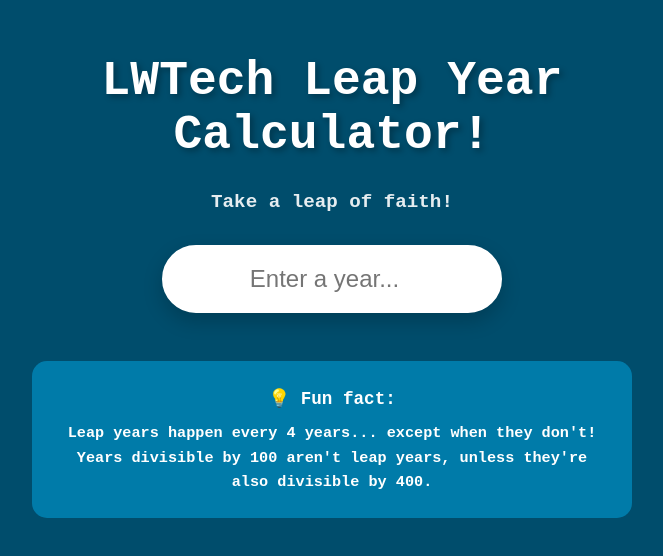
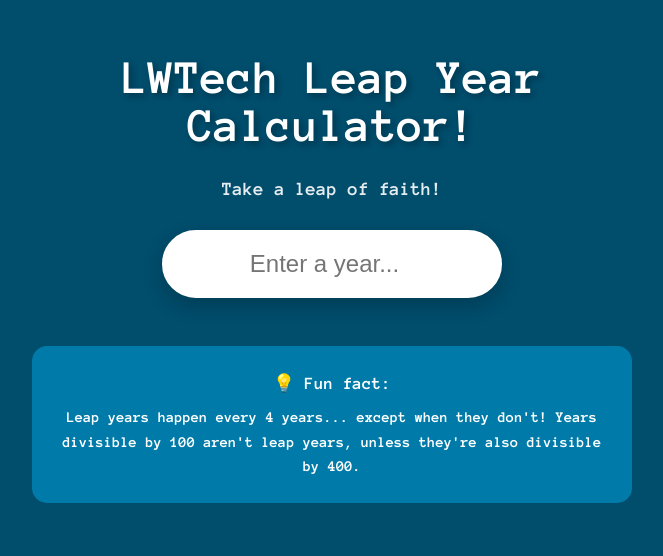
Before and after one commit to web-alchemist/leap-year-checker, a SvelteKit app: page / in a window 1280 px wide. Shown: the top 556 px of the page, without its empty margins (308-971 px from the left). Built offline with nearby package versions, Linux system fonts and the light colour scheme.

Commit message:
Add Google Fonts import to app.css

```diff
--- a/src/app.css
+++ b/src/app.css
@@ -1,3 +1,4 @@
+@import url('https://fonts.googleapis.com/css2?family=Anonymous+Pro:wght@400;700&family=Montserrat:ital,wght@0,100..900;1,100..900&display=swap');
 body {
 	margin: 0;
 	padding: 0;
```
